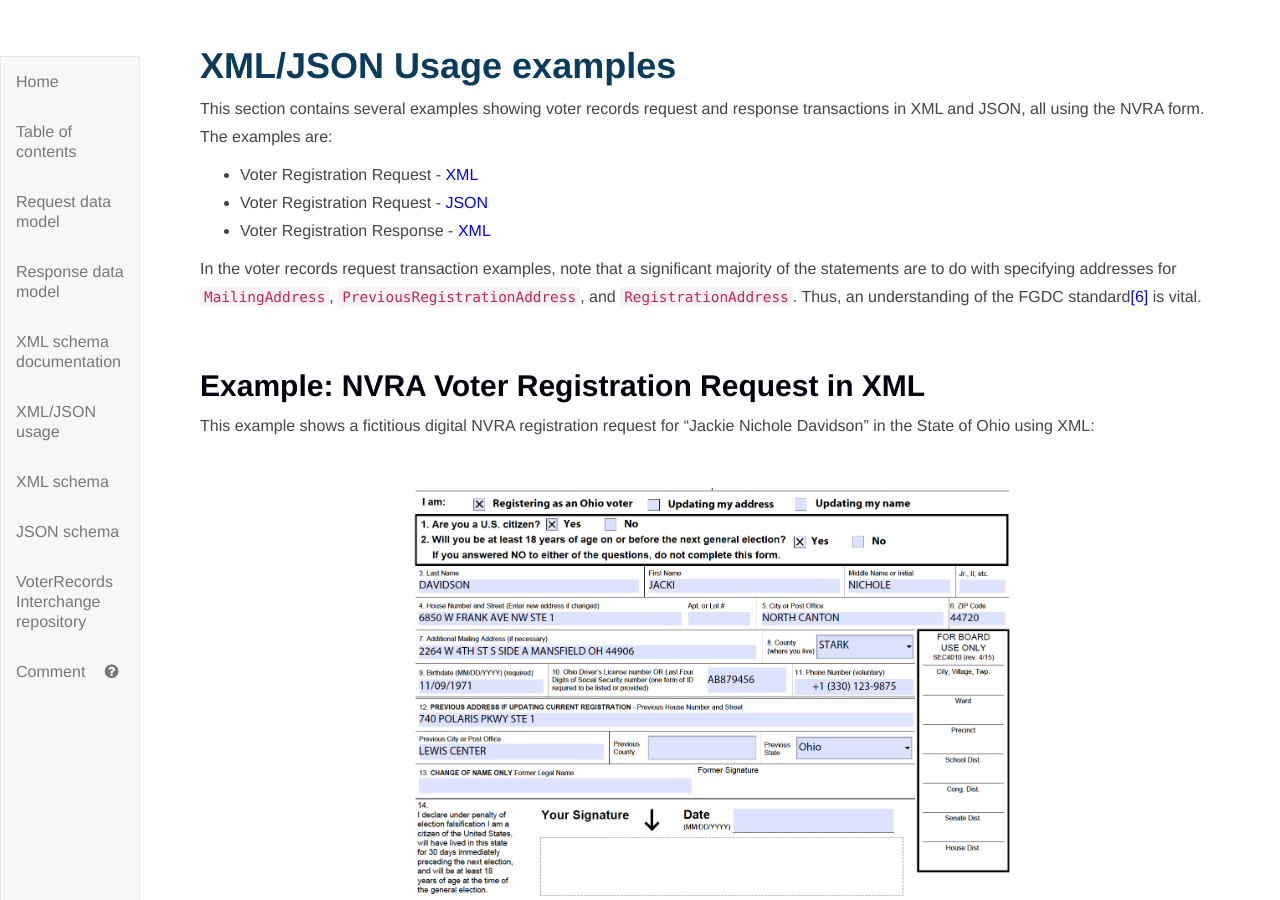
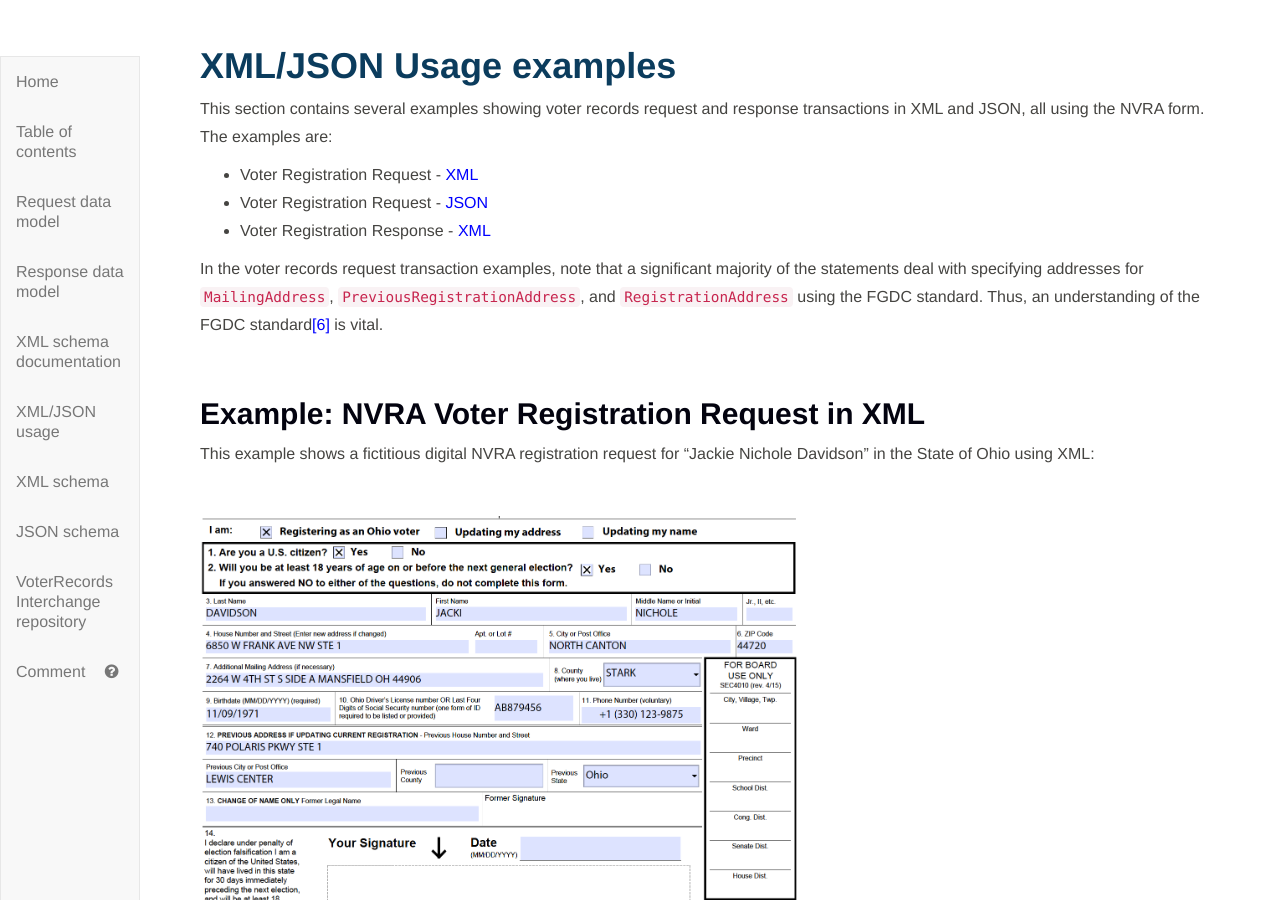
Before and after one commit to usnistgov/VoterRecordsInterchange, a Jekyll site: the page built from index.md, in a window 1280 px wide and 900 px high, scrolled down 52337 px. Built offline with Jekyll 4.4.1, drawn with Linux system fonts in a browser that asks for light colours; our own code applies the rules of GitHub Pages for plain Markdown files.

Commit message:
new version

```diff
--- a/index.md
+++ b/index.md
@@ -1939,7 +1939,7 @@ This section contains several examples showing voter records request and respons
 - Voter Registration Request - [JSON](#example-nvra-voter-registration-request-in-json)
 - Voter Registration Response - [XML](#example-nvra-voter-records-response-in-xml)
 
-In the voter records request transaction examples, note that a significant majority of the statements are to do with specifying addresses for `MailingAddress`, `PreviousRegistrationAddress`, and `RegistrationAddress`.  Thus, an understanding of the FGDC standard[\[6\]](#references) is vital.
+In the voter records request transaction examples, note that a significant majority of the statements deal with specifying addresses for `MailingAddress`, `PreviousRegistrationAddress`, and `RegistrationAddress` using the FGDC standard.  Thus, an understanding of the FGDC standard[\[6\]](#references) is vital.
 
 <br>
 
@@ -1948,12 +1948,11 @@ This example shows a fictitious digital NVRA registration request for "Jackie Ni
 
 <br>
 
-<div class="text-center" markdown="1">
+<div class="text-left" markdown="1">
 <img src="Figures/NVRA-import-xml.png" width="600"/>
 
 **Figure 6 - multiple FGDC address types mapped to a single Address type**
 </div>
-
 
 An example of the XML statements for the voter registration request transaction is as follows:
 
```
Also changed, not shown: other parts of index.md (+1 -1 lines).
